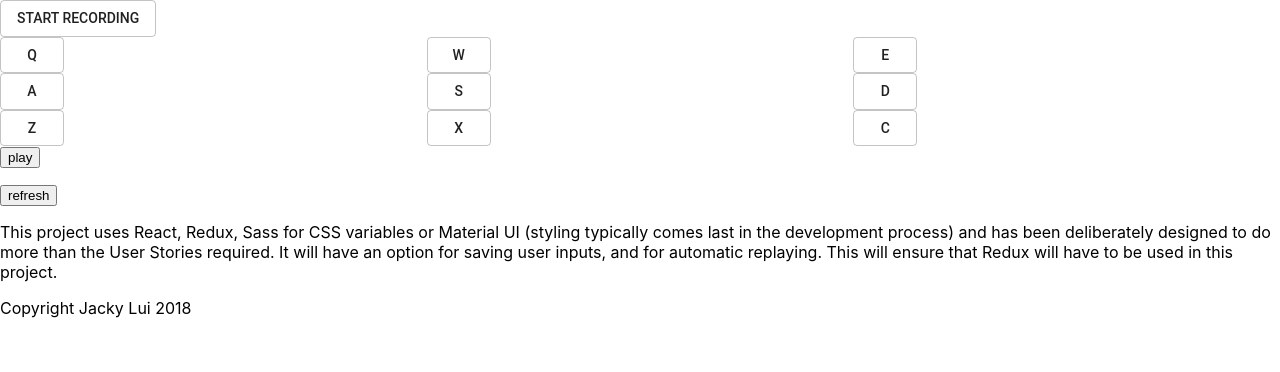
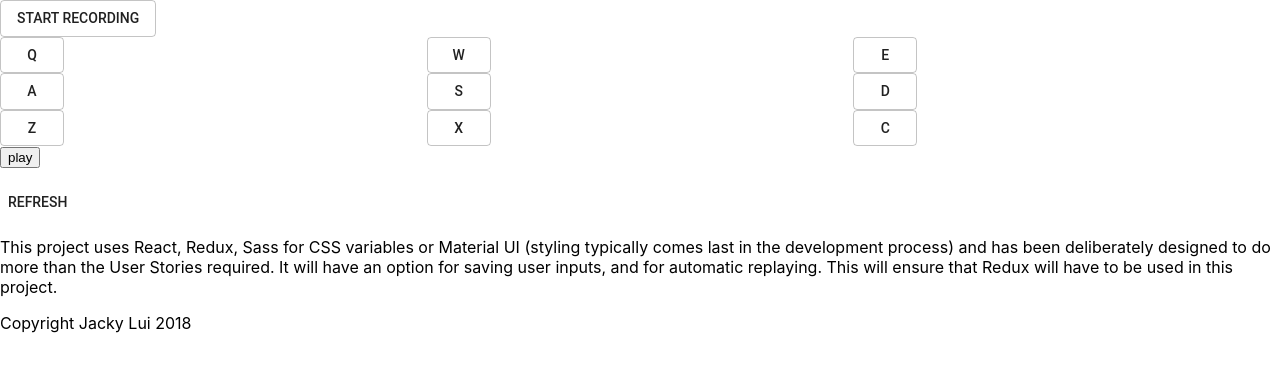
Before and after one commit to Recelis/drummachine, a React (Create React App) app: page / in a window 1280 px wide. Shown: the top 372 px of the page. Built offline with nearby package versions, Linux system fonts and the light colour scheme.

Commit message:
refresh button working with redux

```diff
--- a/src/App.js
+++ b/src/App.js
@@ -4,6 +4,7 @@ import './App.css';
 
 import Keys from "./container/keys";
 import Record from "./container/record";
+import Refresh from "./container/refresh";
 
 class App extends Component {
   constructor(props){
@@ -32,7 +33,7 @@ class App extends Component {
         </div>
         <button id = "play">play</button>
         <p id = "display"></p>
-        <button onClick = {this.refresh}>refresh</button>
+        <Refresh/>
         <footer>
           <p>This project uses React, Redux, Sass for CSS variables or Material UI (styling typically comes last in the development process) and has been deliberately designed to do more than the User Stories required. It will have an option
           for saving user inputs, and for automatic replaying. This will ensure that Redux will have to be used in this project.</p>
--- /dev/null
+++ b/src/container/refresh.js
@@ -0,0 +1,18 @@
+import { connect } from "react-redux";
+
+import { refreshSequence } from "../actions";
+
+import RefreshButton from "../presentational/refreshButton";
+
+const mapDispatchToProps = (dispatch) =>{
+    return{
+        clickedRefresh:()=>{
+            dispatch(refreshSequence())
+        }
+    }
+}
+
+// null is needed for first argument if mapStateToProps is not needed
+const Refresh = connect(null, mapDispatchToProps)(RefreshButton);
+
+export default Refresh;
--- /dev/null
+++ b/src/presentational/refreshButton.js
@@ -0,0 +1,10 @@
+import React from "react";
+import Button from '@material-ui/core/Button';
+
+const RefreshButton = (props) =>{
+    return (
+        <Button onClick = {props.clickedRefresh}>Refresh</Button>
+    )
+}
+
+export default RefreshButton;
--- a/src/reducers/index.js
+++ b/src/reducers/index.js
@@ -24,7 +24,7 @@ function drumSounds(state = [], action){
 
             ]
         case REFRESH_SEQUENCE:
-            return []
+            return [];
         default:
             return state;
     }
```
